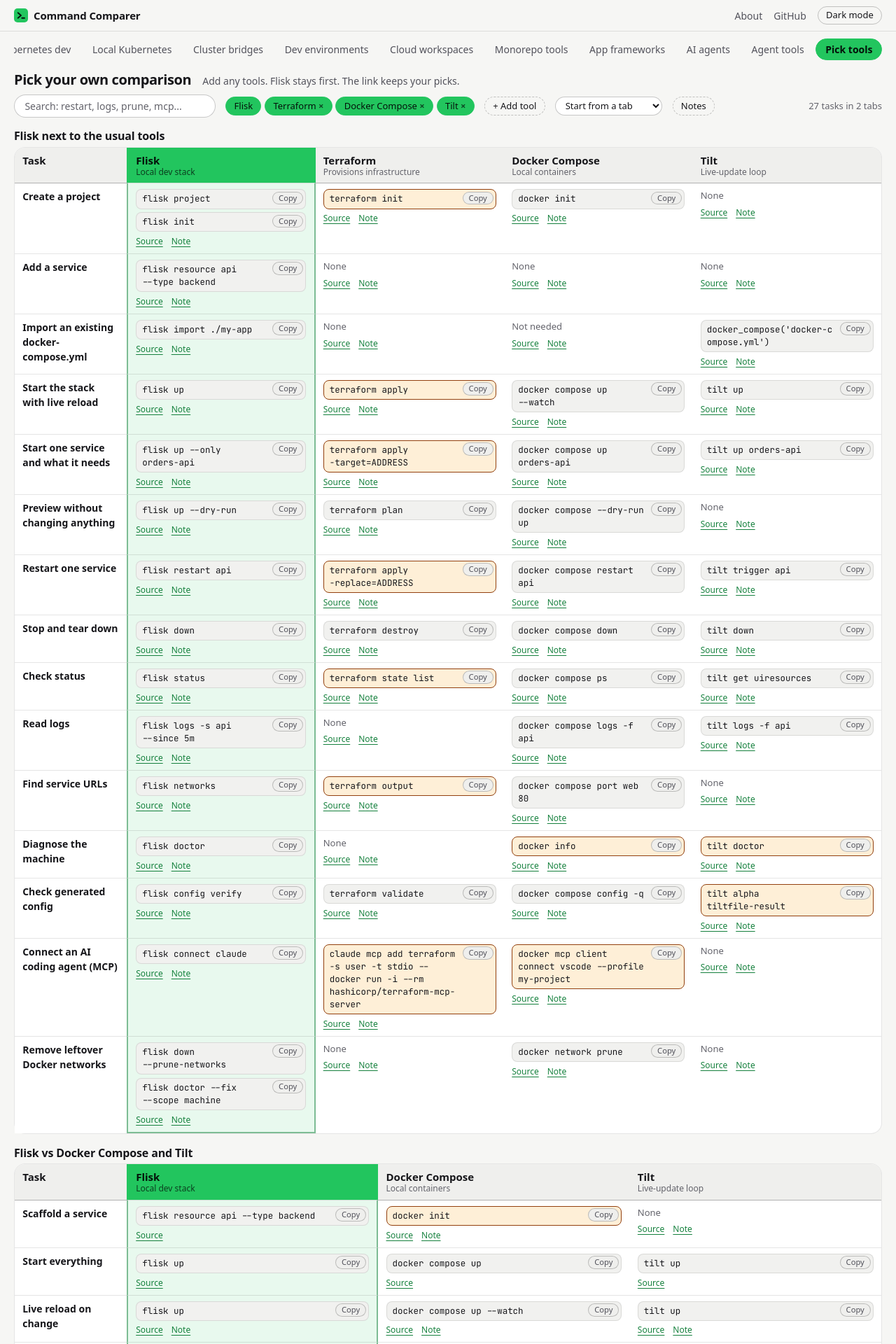
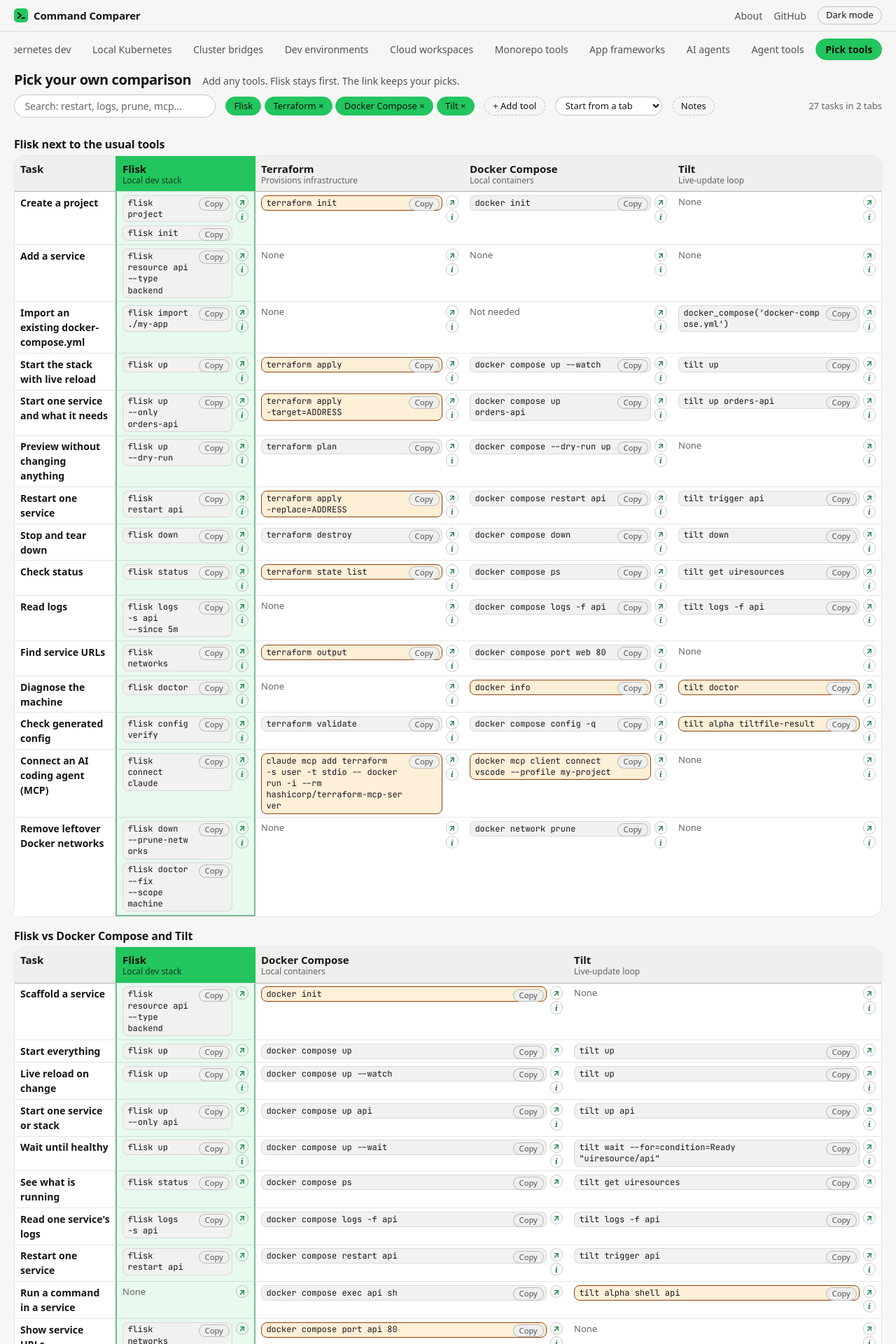
Before and after one commit to flisk-sh/command-comparer, a Jekyll site: the page built from pick.html, in a window 1280 px wide. Shown: the top 1920 px of the page at 70% size. Built offline with Jekyll 4.4.1, drawn with Linux system fonts in a browser that asks for light colours; some web fonts are replaced; some of the changed text lies outside the part shown.

Commit message:
Fit the table to the browser window and keep the Add tool list on screen
- on desktop the page fills the window; the table scrolls inside it
  in both directions, with the header row and the Task column frozen
- cells are denser: source and note are small icons beside the
  command instead of a text row; the Flisk column is wider
- the Add tool list is placed against the window, so it can no longer
  run past the screen edge when its chip sits far to the right
- phones keep normal page scrolling and the card layout

Co-Authored-By: Claude Sonnet 5.5 <noreply@anthropic.com>
Signed-off-by: odykyi <24225497+odykyi@users.noreply.github.com>

```diff
--- a/_includes/cell.html
+++ b/_includes/cell.html
@@ -20,9 +20,9 @@
   <p class="cell-note" id="note-{{ include.cid }}-{{ include.tid }}">{{ cell.note | escape }}</p>
   {%- endif -%}
   <div class="cell-links">
-    <a class="cell-src" href="{{ cell.source }}" target="_blank" rel="noopener">Source<span class="sr-only"> for {{ include.tool }}: {{ include.task }}</span></a>
+    <a class="cell-src" href="{{ cell.source }}" target="_blank" rel="noopener" title="Open the source">&#8599;&#xFE0E;<span class="sr-only"> Source for {{ include.tool }}: {{ include.task }}</span></a>
     {%- if cell.note -%}
-    <button type="button" class="note-btn" aria-expanded="false" aria-controls="note-{{ include.cid }}-{{ include.tid }}">Note<span class="sr-only"> for {{ include.tool }}: {{ include.task }}</span></button>
+    <button type="button" class="note-btn" aria-expanded="false" aria-controls="note-{{ include.cid }}-{{ include.tid }}" title="Show the note">i<span class="sr-only"> Note for {{ include.tool }}: {{ include.task }}</span></button>
     {%- endif -%}
   </div>
 </div>
--- a/_layouts/default.html
+++ b/_layouts/default.html
@@ -38,7 +38,7 @@
   <link href="https://fonts.googleapis.com/css2?family=JetBrains+Mono:wght@400;500&display=swap" rel="stylesheet">
   <link rel="stylesheet" href="{{ '/assets/css/style.css' | relative_url }}?v={{ site.time | date: '%s' }}">
 </head>
-<body>
+<body{% if page.layout == "tab" or page.app %} class="app"{% endif %}>
   <a class="skip-link" href="#main">Skip to content</a>
 
   <header class="site-header">
--- a/_layouts/tab.html
+++ b/_layouts/tab.html
@@ -73,6 +73,6 @@ layout: default
     <li><span class="swatch swatch-match"></span>Same job</li>
     <li><span class="swatch swatch-partial"></span>Different job: closest command, not a swap</li>
     <li><span class="swatch swatch-none"></span>None: no equivalent</li>
-    <li class="legend-hint">Every cell links to its source.</li>
+    <li class="legend-hint">&#8599;&#xFE0E; opens the source. <i>i</i> opens a note.</li>
   </ul>
 </section>
--- a/assets/css/style.css
+++ b/assets/css/style.css
@@ -303,6 +303,9 @@ input[type="search"]:focus-visible {
   border-radius: var(--r-card);
   box-shadow: 0 12px 32px rgba(0, 0, 0, 0.28);
 }
+/* With scripting on, compare.js places the list against the window (fixed), so it can never
+   run off the screen. Without it the list hangs under the chip. */
+.js .add-list { position: fixed; top: 0; left: 0; }
 .add-hint, .add-filter { grid-column: 1 / -1; }
 .add-hint { margin: 0 0 0.25rem; padding: 0.15rem 0.4rem; color: var(--faint); font-size: 0.8125rem; }
 .add-filter {
@@ -364,7 +367,7 @@ input[type="search"]:focus-visible {
 .compare {
   width: 100%;
   /* Each tool column keeps at least 9rem so commands stay readable. */
-  min-width: calc(10rem + var(--cols, 5) * 9rem);
+  min-width: calc(12.5rem + var(--cols, 5) * 9rem);
   border-collapse: separate;
   border-spacing: 0;
   table-layout: fixed;
@@ -374,7 +377,7 @@ input[type="search"]:focus-visible {
 }
 
 .compare th, .compare td {
-  padding: 0.5rem 0.7rem;
+  padding: 0.3rem 0.5rem;
   text-align: left;
   vertical-align: top;
   border-top: 1px solid var(--line);
@@ -400,7 +403,9 @@ input[type="search"]:focus-visible {
 .compare thead a:hover { text-decoration: underline; }
 .th-tag { display: block; margin-top: -1px; font-size: 0.75rem; font-weight: 500; color: var(--faint); }
 
-.compare .col-task { width: 10rem; }
+.compare .col-task { width: 9rem; }
+/* Flisk is the point of the page, so its column gets more room than the others. */
+.compare th.col-flisk { width: 12.5rem; }
 .compare .cell-task { font-weight: 700; font-size: 0.875rem; background: var(--surface); }
 
 .compare tbody tr:hover > td:not(.col-flisk), .compare tbody tr:hover > .cell-task { background: var(--surface-2); }
@@ -417,18 +422,27 @@ input[type="search"]:focus-visible {
 .compare th.col-flisk { border-left: 2px solid var(--accent); border-right: 2px solid var(--accent); }
 .compare tbody tr:last-child td.col-flisk { border-bottom: 2px solid var(--accent-line); }
 
-.cell { display: flex; flex-direction: column; gap: 0.3rem; align-items: flex-start; }
+.cell {
+  display: grid;
+  grid-template-columns: minmax(0, 1fr) auto;
+  column-gap: 0.3rem;
+  row-gap: 0.25rem;
+  align-items: start;
+}
+.cell > * { grid-column: 1; min-width: 0; }
+.cell > .cell-links { grid-column: 2; grid-row: 1; }
+.cell > .cell-note { grid-column: 1 / -1; }
 .cell p { margin: 0; }
 
 .cmd { position: relative; width: 100%; }
 .cmd code {
   display: block;
-  font-size: 0.78rem;
-  line-height: 1.45;
+  font-size: 0.75rem;
+  line-height: 1.35;
   background: var(--code-bg);
   border: 1px solid var(--line);
   border-radius: var(--r-code);
-  padding: 0.25rem 0.5rem;
+  padding: 0.12rem 0.4rem;
   white-space: pre-wrap;
   overflow-wrap: anywhere;
 }
@@ -471,25 +485,32 @@ input[type="search"]:focus-visible {
    scanned. The Notes chip opens all of them, and each cell's Note button opens one. */
 .cell-note { font-size: 0.8125rem; color: var(--muted); line-height: 1.45; }
 .note-btn { display: none; }
-.js .note-btn {
-  display: inline;
-  font: inherit;
-  font-size: 0.75rem;
-  font-weight: 500;
-  color: var(--link);
-  background: none;
-  border: 0;
-  padding: 0;
-  cursor: pointer;
-  text-decoration: underline;
-  text-underline-offset: 3px;
-}
 .js .compare .cell-note { display: none; }
 .js .compare.show-notes .cell-note,
 .js .compare .cell.open .cell-note { display: block; }
 
-.cell-links { display: flex; gap: 0.75rem; align-items: baseline; }
-.cell-src { font-size: 0.75rem; font-weight: 500; }
+/* The icon rail: an arrow that opens the source, and an i that opens the note. */
+.cell-links { display: flex; flex-direction: column; align-items: center; gap: 0.15rem; }
+.cell-src, .js .note-btn {
+  display: inline-grid;
+  place-items: center;
+  width: 1.15rem;
+  height: 1.15rem;
+  padding: 0;
+  font: inherit;
+  font-size: 0.7rem;
+  font-weight: 700;
+  line-height: 1;
+  color: var(--link);
+  text-decoration: none;
+  background: none;
+  border: 1px solid var(--line-strong);
+  border-radius: 50%;
+  cursor: pointer;
+}
+.js .note-btn { font-style: italic; font-family: Georgia, serif; }
+.cell-src:hover, .js .note-btn:hover { border-color: var(--accent-line); background: var(--surface-2); }
+.js .note-btn[aria-expanded="true"] { color: var(--accent-ink); background: var(--accent); border-color: var(--accent); }
 
 .empty { padding: 2rem 1rem; text-align: center; color: var(--muted); }
 
@@ -540,28 +561,33 @@ input[type="search"]:focus-visible {
 }
 .site-footer p { margin: 0 0 0.4rem; max-width: 52rem; }
 
-/* When a table is wider than the screen, scroll it sideways. A scroll box turns off the
-   sticky header, so this only applies at the widths where that tab's table does not fit.
-   The columns include Flisk; 2, 3 and 4 always fit above the phone breakpoint. */
-@media (min-width: 821px) and (max-width: 57rem) {
-  .table-wrap[data-cols="5"] { overflow-x: auto; border-radius: var(--r-card); }
-  .table-wrap[data-cols="5"] .compare thead th { position: static; }
-}
-@media (min-width: 821px) and (max-width: 67rem) {
-  .table-wrap[data-cols="6"] { overflow-x: auto; border-radius: var(--r-card); }
-  .table-wrap[data-cols="6"] .compare thead th { position: static; }
-}
-@media (min-width: 821px) and (max-width: 76rem) {
-  .table-wrap[data-cols="7"] { overflow-x: auto; border-radius: var(--r-card); }
-  .table-wrap[data-cols="7"] .compare thead th { position: static; }
-}
-@media (min-width: 821px) and (max-width: 86rem) {
-  .table-wrap[data-cols="8"] { overflow-x: auto; border-radius: var(--r-card); }
-  .table-wrap[data-cols="8"] .compare thead th { position: static; }
-}
-@media (min-width: 821px) and (max-width: 95rem) {
-  .table-wrap[data-cols="9"] { overflow-x: auto; border-radius: var(--r-card); }
-  .table-wrap[data-cols="9"] .compare thead th { position: static; }
+/* Desktop: the page fills the browser window and the table scrolls inside it, in both
+   directions. The header row and the Task column are frozen, so you always see which tool
+   and which task a cell belongs to. Phones keep normal page scrolling (cards, below). */
+@media (min-width: 821px) {
+  body.app { height: 100vh; height: 100dvh; display: flex; flex-direction: column; overflow: hidden; }
+  body.app > .site-header { flex: none; }
+  body.app > main { flex: 1 1 auto; min-height: 0; width: 100%; display: flex; flex-direction: column; }
+  body.app .tabs, body.app .top, body.app .toolbar, body.app .legend { flex: none; }
+  body.app .compare-section { flex: 1 1 auto; min-height: 0; display: flex; flex-direction: column; }
+  body.app .compare-section > .table-wrap,
+  body.app #pick-out {
+    flex: 1 1 auto;
+    min-height: 0;
+    overflow: auto;
+  }
+  body.app .compare-section > .table-wrap {
+    background: var(--surface);
+    border: 1px solid var(--line);
+    border-radius: var(--r-card);
+  }
+  body.app .compare-section > .table-wrap > .compare { border: 0; border-radius: 0; }
+  body.app .legend { margin: 0.4rem 0 0; }
+  body.app .site-footer { flex: none; margin: 0; padding: 0.3rem 0 0.5rem; border-top: 0; font-size: 0.75rem; }
+  body.app .site-footer p { margin: 0; max-width: none; }
+
+  .compare .cell-task { position: sticky; left: 0; z-index: 3; box-shadow: 1px 0 0 var(--line); }
+  .compare thead th.col-task { position: sticky; left: 0; top: 0; z-index: 6; }
 }
 
 /* Phones and small tablets: one card per task, Flisk first. */
@@ -569,8 +595,6 @@ input[type="search"]:focus-visible {
   .wrap { padding: 0 0.9rem; }
 
   .toolbar { gap: 0.5rem; }
-  .add-menu { position: static; }
-  .add-list { left: 0; right: 0; width: auto; }
   input[type="search"] { flex: 1 1 100%; }
   /* Chip rows scroll sideways instead of stacking into a tall block. */
   .chips { flex-wrap: nowrap; overflow-x: auto; max-width: 100%; padding-bottom: 2px; scrollbar-width: none; }
--- a/assets/js/compare.js
+++ b/assets/js/compare.js
@@ -101,6 +101,34 @@
         if (s) s.focus();
       });
     }
+  });
+
+  // --- Add tool menu: keep the list inside the window ---------------------
+  // The chip can sit far to the right, so the list is placed against the window, not the chip.
+  function placeAddList(details) {
+    var list = details.querySelector(".add-list");
+    var summary = details.querySelector("summary");
+    if (!list || !summary) return;
+    var gap = 8;
+    var vw = document.documentElement.clientWidth;
+    var vh = window.innerHeight;
+    var width = Math.min(576, vw - gap * 2);
+    var r = summary.getBoundingClientRect();
+    var left = Math.min(Math.max(gap, r.left), vw - width - gap);
+    var top = r.bottom + 6;
+    list.style.width = width + "px";
+    list.style.left = left + "px";
+    list.style.top = top + "px";
+    list.style.maxHeight = Math.max(160, vh - top - gap) + "px";
+  }
+
+  document.addEventListener("toggle", function (e) {
+    var d = e.target;
+    if (d && d.matches && d.matches("details.add-menu") && d.open) placeAddList(d);
+  }, true);
+
+  window.addEventListener("resize", function () {
+    Array.prototype.forEach.call(document.querySelectorAll("details.add-menu[open]"), placeAddList);
   });
 
   // --- Filters on a tab page ---------------------------------------------
--- a/assets/js/pick.js
+++ b/assets/js/pick.js
@@ -167,18 +167,20 @@
     }
 
     var links = el("div", "cell-links");
-    var a = el("a", "cell-src", "Source");
+    var a = el("a", "cell-src", "\u2197\uFE0E");
     a.href = safeHref(cell.source);
     a.target = "_blank";
     a.rel = "noopener";
-    a.appendChild(srOnly(" for " + toolLabel + ": " + taskLabel));
+    a.title = "Open the source";
+    a.appendChild(srOnly(" Source for " + toolLabel + ": " + taskLabel));
     links.appendChild(a);
     if (cell.note) {
-      var nb = el("button", "note-btn", "Note");
+      var nb = el("button", "note-btn", "i");
       nb.type = "button";
+      nb.title = "Show the note";
       nb.setAttribute("aria-expanded", String(state.notes));
       nb.setAttribute("aria-controls", noteId);
-      nb.appendChild(srOnly(" for " + toolLabel + ": " + taskLabel));
+      nb.appendChild(srOnly(" Note for " + toolLabel + ": " + taskLabel));
       links.appendChild(nb);
     }
     box.appendChild(links);
--- a/pick.html
+++ b/pick.html
@@ -40,7 +41,7 @@ permalink: /pick/
     <li><span class="swatch swatch-match"></span>Same job</li>
     <li><span class="swatch swatch-partial"></span>Different job: closest command, not a swap</li>
     <li><span class="swatch swatch-none"></span>None: no equivalent</li>
-    <li class="legend-hint">A table appears for each tab that covers your picks.</li>
+    <li class="legend-hint">&#8599;&#xFE0E; opens the source. <i>i</i> opens a note. A table appears for each tab that covers your picks.</li>
   </ul>
 </section>
 
```
Also changed, not shown: other parts of pick.html (+1 -0 lines).
